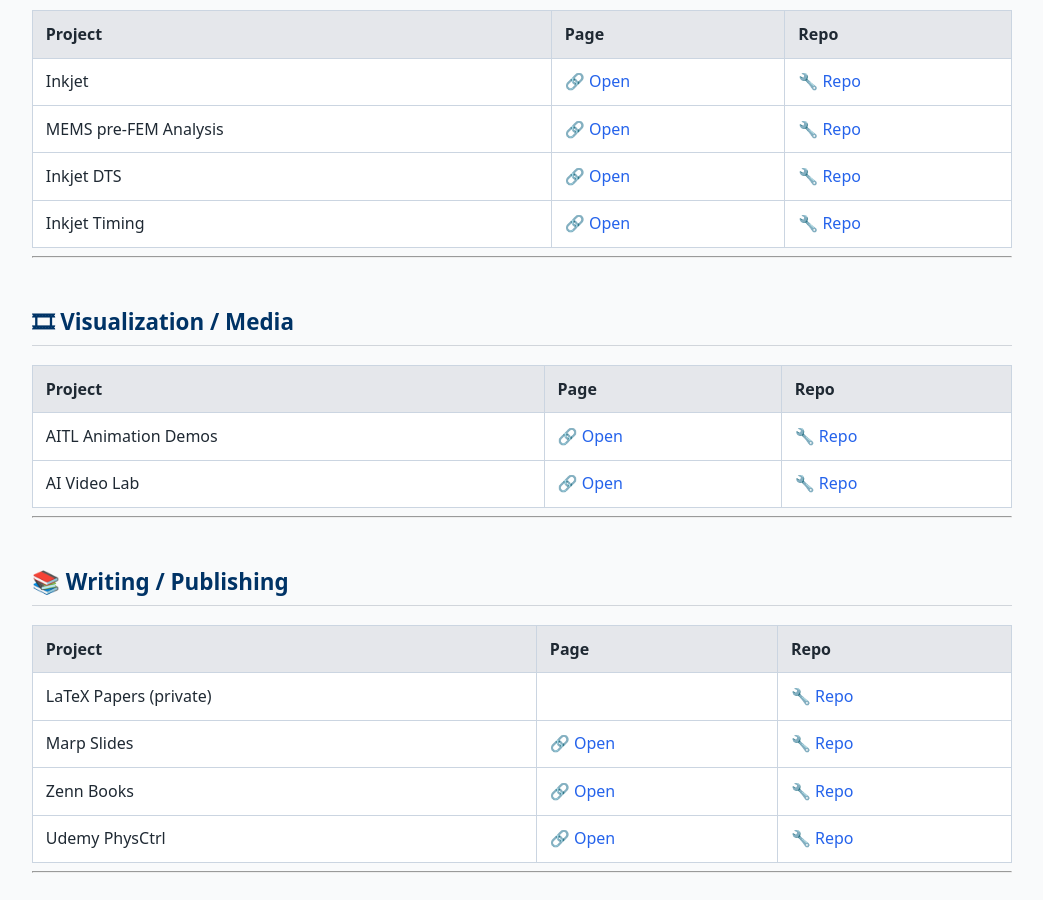
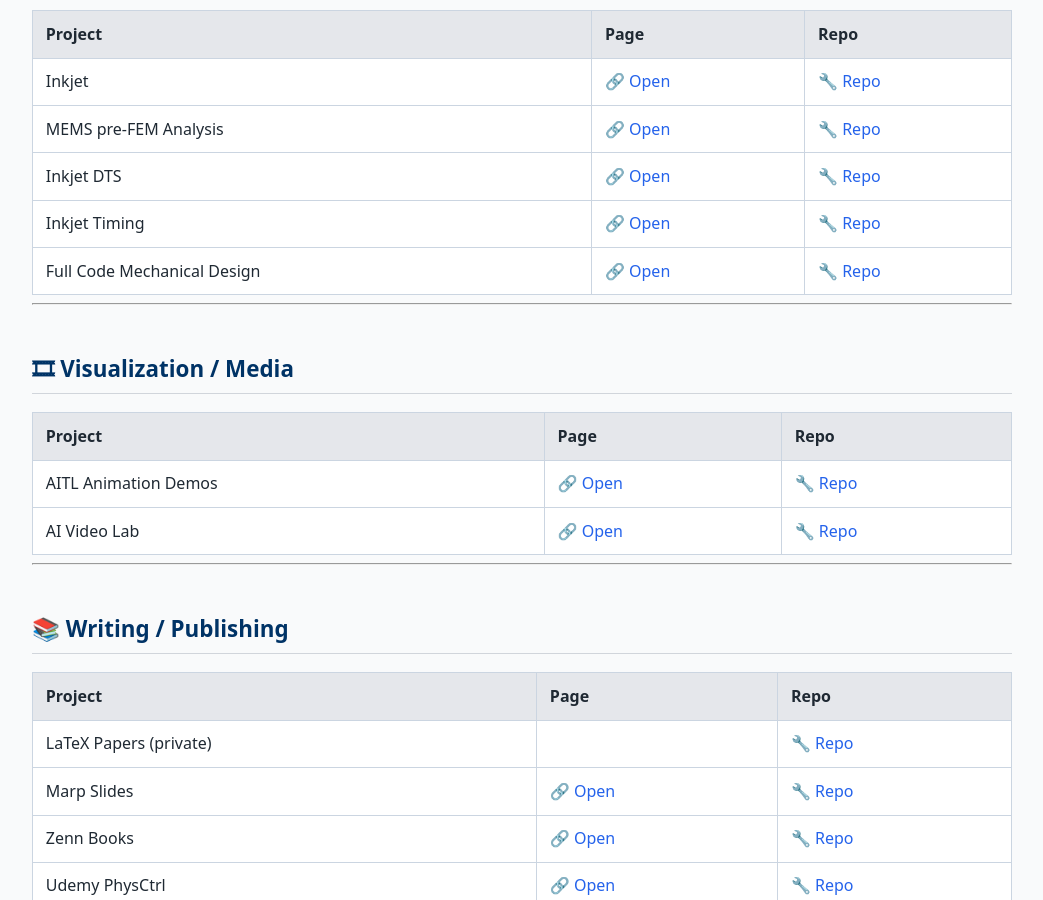
Before and after one commit to Samizo-AITL/Samizo-AITL.github.io, a Jekyll site: the page built from repo-index.md, in a window 1280 px wide and 900 px high, scrolled down 1600 px. Shown: the whole window, without its empty margins (118-1161 px from the left). Built offline with Jekyll 4.4.1, drawn with Linux system fonts in a browser that asks for light colours.

Commit message:
Update repo-index.md

```diff
--- a/repo-index.md
+++ b/repo-index.md
@@ -58,6 +58,7 @@
 | MEMS pre-FEM Analysis | 🔗 [Open](https://samizo-aitl.github.io/mems-ana/) | 🔧 [Repo](https://github.com/Samizo-AITL/mems-ana) |
 | Inkjet DTS | 🔗 [Open](https://samizo-aitl.github.io/inkjet-dts/) | 🔧 [Repo](https://github.com/Samizo-AITL/inkjet-dts) |
 | Inkjet Timing | 🔗 [Open](https://samizo-aitl.github.io/inkjet-timing/) | 🔧 [Repo](https://github.com/Samizo-AITL/inkjet-timing) |
+| Full Code Mechanical Design | 🔗 [Open](https://samizo-aitl.github.io/full-code-mechanical-design/) | 🔧 [Repo](https://github.com/Samizo-AITL/full-code-mechanical-design) |
 
 ---
 
```
